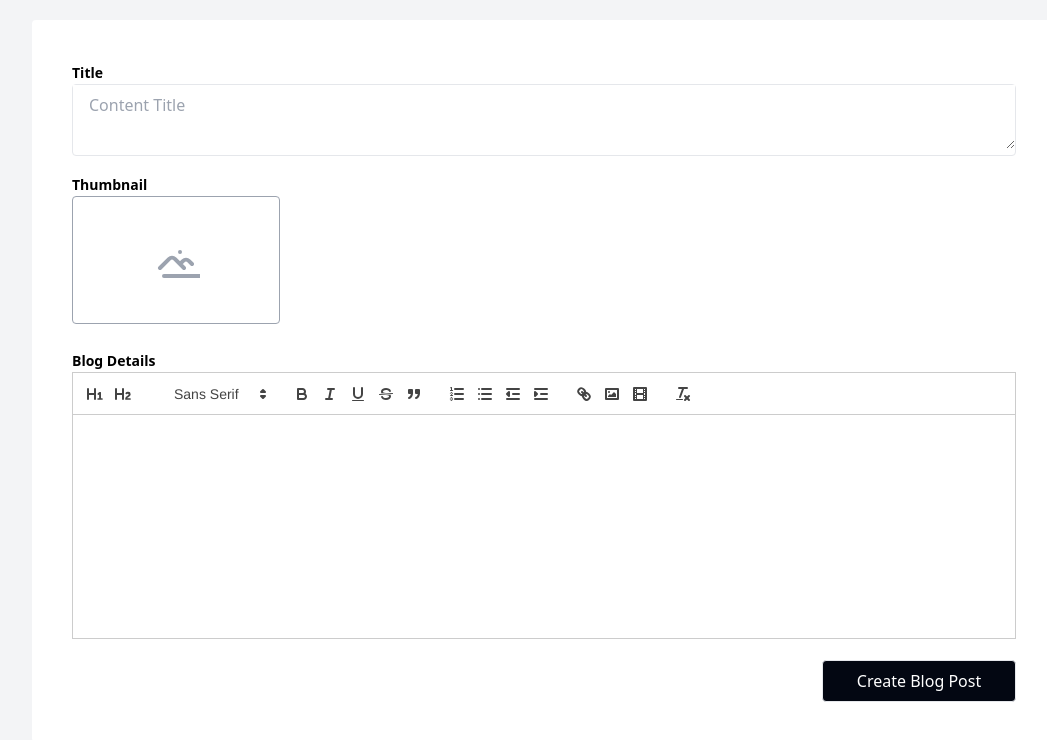
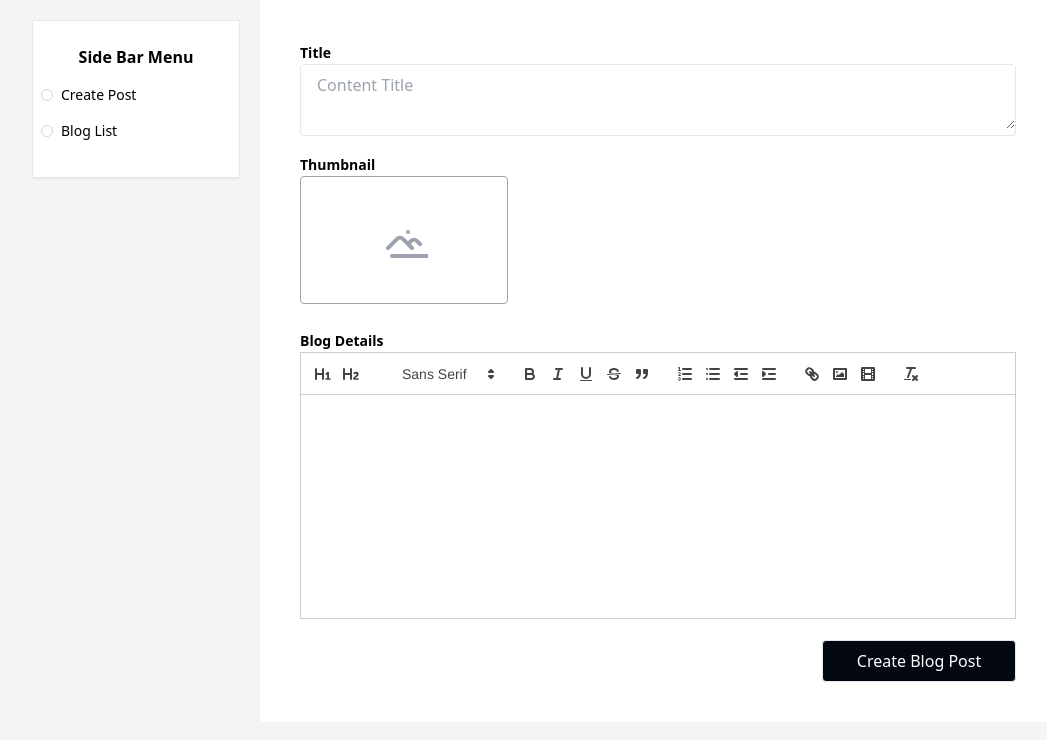
Before and after one commit to nizamseu/task-blog, a Next.js app: page /create_post in a window 1280 px wide. Shown: the top 740 px of the page, without its empty margins (96-1143 px from the left). Built offline with nearby package versions, Linux system fonts and the light colour scheme.

Commit message:
dashboar sidebar, layout, create post, list post

```diff
--- a/package.json
+++ b/package.json
@@ -16,6 +16,7 @@
     "postcss": "8.4.29",
     "react": "18.2.0",
     "react-dom": "18.2.0",
+    "react-icons": "^4.11.0",
     "react-loader-spinner": "^5.4.5",
     "react-quill": "^2.0.0",
     "sweetalert2": "^11.7.27",
--- a/src/Components/Blog/Blog.js
+++ b/src/Components/Blog/Blog.js
@@ -65,7 +65,7 @@ const Blog = () => {
         .post("/api/v1/blog/blog", data)
         .then((res) => {
           SuccessAlert("Post Created Successfully");
-          // router.push('/')
+          router.push("/dashboard/blog_list");
           setIsLoading(false);
         })
         .catch((err) => {
@@ -85,7 +85,7 @@ const Blog = () => {
     setFormData({ ...formData, thumbnail: file });
   };
   return (
-    <div className=" max-w-5xl md:py-5 w-full  mx-auto ">
+    <div className="  w-full  mx-auto ">
       <form className=" bg-white p-4 md:p-10 rounded " onSubmit={handleSubmit}>
         <div className=" mb-4">
           <label className=" text-sm font-bold ">Title</label>
--- /dev/null
+++ b/src/Components/BlogList/BlogList.js
@@ -0,0 +1,93 @@
+import axios from "axios";
+import Link from "next/link";
+import React, { useEffect, useState } from "react";
+import { BiEdit } from "react-icons/bi";
+import { AiFillDelete } from "react-icons/ai";
+const BlogList = () => {
+  const [blogsobj, setBlogobj] = useState([]);
+
+  useEffect(() => {
+    retrive_blog();
+  }, []);
+  console.log("blogsobj", blogsobj);
+  async function retrive_blog() {
+    await axios
+      .get(`https://admin.iou.ac/api/v1/article/`)
+      .then((res) => {
+        console.log("res", res);
+        setBlogobj(res?.data?.results);
+        // setBlogobj(res?.data?.data);
+      })
+      .catch((err) => {});
+  }
+  return (
+    <div className=" bg-white   rounded px-6 py-2 pb-16 w-full min-h-screen  ">
+      <div className=" flex justify-end">
+        <Link
+          href="/dashboard"
+          className=" bg-gray-900 text-white px-4 py-2 rounded-lg my-2"
+        >
+          Add Post
+        </Link>
+      </div>
+      <div class="relative overflow-x-auto shadow-md sm:rounded-lg ">
+        <table class="w-full text-sm text-left text-gray-500 ">
+          <thead class="text-xs text-gray-700 uppercase bg-gray-50">
+            <tr>
+              <th scope="col" class="px-6 py-3">
+                Title
+              </th>
+              <th scope="col" class="px-6 py-3">
+                Full Name
+              </th>{" "}
+              <th scope="col" class="px-6 py-3">
+                Role
+              </th>
+              <th scope="col" class="px-6 py-3">
+                Action
+              </th>
+            </tr>
+          </thead>
+          <tbody>
+            {blogsobj?.map((item) => (
+              <tr
+                class="bg-white border-b dark:bg-gray-800 dark:border-gray-700"
+                key={item?.id}
+              >
+                <th class="px-6 py-4">
+                  <p>{item?.title}</p>
+                </th>
+                <th class="px-6 py-4">
+                  <p>{item?.first_name + " " + item?.last_name}</p>
+                </th>
+                <th class="px-6 py-4">
+                  <p>{item?.role}</p>
+                </th>
+
+                <td className="px-6 py-4 w-64">
+                  <div className="  w-full">
+                    <button
+                      onClick={() => router.push(`/edit-user/${item?.id}`)}
+                      className="mx-1 py-2 bg-yellow-600 text-white px-2  rounded-full"
+                    >
+                      <BiEdit size={16} />
+                    </button>
+
+                    <button
+                      onClick={() => handleDelete(item?.id)}
+                      className=" py-2 bg-red-600 text-white px-2  rounded-full"
+                    >
+                      <AiFillDelete size={16} />
+                    </button>
+                  </div>
+                </td>
+              </tr>
+            ))}
+          </tbody>
+        </table>
+      </div>
+    </div>
+  );
+};
+
+export default BlogList;
--- /dev/null
+++ b/src/Components/Layout/Layout.js
@@ -0,0 +1,20 @@
+import React, { useState } from "react";
+import Sidebar from "../Sidebar.js/Sidebar";
+
+const Layout = ({ children }) => {
+  return (
+    <div className=" bg-gray-100 min-h-screen   ">
+      {/* <CreatePost /> */}
+      <div className=" mx-10">
+        <div className=" grid grid-cols-12 gap-10">
+          <div className=" col-span-2 mt-5 w-52  ">
+            <Sidebar />
+          </div>
+          <div className=" col-span-10 mt-5">{children}</div>
+        </div>
+      </div>
+    </div>
+  );
+};
+
+export default Layout;
--- /dev/null
+++ b/src/Components/Sidebar.js/Sidebar.js
@@ -0,0 +1,69 @@
+import { useRouter } from "next/router";
+import React, { useState } from "react";
+
+const Sidebar = ({}) => {
+  const [activeState, setActiveState] = useState(0);
+  const sitebarData = ["Create Post", "Blog List"];
+  const router = useRouter();
+  const handlesidebar = (index) => {
+    if (index === 1) {
+      router.push("/dashboard");
+    }
+    if (index === 2) {
+      router.push("/dashboard/blog_list");
+    }
+  };
+  return (
+    <div className=" w-52 bg-white border shadow-sm rounded-sm  pt-4 pb-7">
+      <h3 className=" my-2 font-bold text-center">Side Bar Menu</h3>
+
+      <div
+        onClick={() => handlesidebar(1)}
+        className={` ${
+          router.pathname === "/dashboard" && " bg-gray-100"
+        } form-check flex  p-2  `}
+      >
+        <input
+          checked={router.pathname === "/dashboard"}
+          className="  text-sm bg-img-none accent-red-500 form-check-input appearance-none rounded-full h-3 w-3 border border-gray-300 bg-white checked:bg-red-600 checked:border-red-600 focus:outline-none  mt-1 align-top bg-no-repeat bg-center bg-contain float-left mr-2 cursor-pointer"
+          type="radio"
+          name="flexRadioDefault"
+          id={1}
+        />
+        <label
+          className={`${
+            router.pathname === "/dashboard" && " text-red-500 font-bold"
+          } form-check-label inline-block text-sm`}
+          for={1}
+        >
+          Create Post
+        </label>
+      </div>
+      <div
+        onClick={() => handlesidebar(2)}
+        className={` ${
+          router.pathname.includes("dashboard/blog_list") && " bg-gray-100"
+        } form-check flex  p-2  `}
+      >
+        <input
+          checked={router.pathname.includes("dashboard/blog_list")}
+          className="  text-sm bg-img-none accent-red-500 form-check-input appearance-none rounded-full h-3 w-3 border border-gray-300 bg-white checked:bg-red-600 checked:border-red-600 focus:outline-none  mt-1 align-top bg-no-repeat bg-center bg-contain float-left mr-2 cursor-pointer"
+          type="radio"
+          name="flexRadioDefault"
+          id={2}
+        />
+        <label
+          className={`${
+            router.pathname.includes("dashboard/blog_list") &&
+            " text-red-500 font-bold"
+          } form-check-label inline-block text-sm`}
+          for={2}
+        >
+          Blog List
+        </label>
+      </div>
+    </div>
+  );
+};
+
+export default Sidebar;
--- a/src/pages/_app.js
+++ b/src/pages/_app.js
@@ -1,5 +1,14 @@
-import '@/styles/globals.css'
+import Layout from "@/Components/Layout/Layout";
+import "@/styles/globals.css";
+import { useRouter } from "next/router";
 
 export default function App({ Component, pageProps }) {
-  return <Component {...pageProps} />
+  const router = useRouter();
+  if (router.pathname === "/dashboard") {
+    return (
+      <Layout>
+        <Component {...pageProps} />
+      </Layout>
+    );
+  } else return <Component {...pageProps} />;
 }
--- a/src/pages/create_post.js
+++ b/src/pages/create_post.js
@@ -1,14 +1,22 @@
 import Blog from "@/Components/Blog/Blog";
 import CreatePost from "@/Components/CreatePost/CreatePost";
-import React from "react";
+import Sidebar from "@/Components/Sidebar.js/Sidebar";
+import React, { useState } from "react";
 
-const create_post = () => {
+const Create_post = () => {
+  const [activeState, setActiveState] = useState(0);
+
   return (
-    <div className=" bg-gray-100 min-h-screen">
+    <div className=" bg-gray-100 min-h-screen ">
       {/* <CreatePost /> */}
-      <Blog />
+      <div className=" flex max-w-5xl mx-auto space-x-5">
+        <div className=" mt-5 w-52  ">
+          <Sidebar activeState={activeState} setActiveState={setActiveState} />
+        </div>
+        <Blog />
+      </div>
     </div>
   );
 };
 
-export default create_post;
+export default Create_post;
--- /dev/null
+++ b/src/pages/dashboard/blog_list.js
@@ -0,0 +1,13 @@
+import BlogList from "@/Components/BlogList/BlogList";
+import Layout from "@/Components/Layout/Layout";
+import React from "react";
+
+const blog_list = () => {
+  return (
+    <Layout>
+      <BlogList />
+    </Layout>
+  );
+};
+
+export default blog_list;
--- /dev/null
+++ b/src/pages/dashboard/index.js
@@ -0,0 +1,12 @@
+import Blog from "@/Components/Blog/Blog";
+import React from "react";
+
+const Index = () => {
+  return (
+    <div>
+      <Blog />
+    </div>
+  );
+};
+
+export default Index;
--- a/src/pages/index.js
+++ b/src/pages/index.js
@@ -1,11 +1,13 @@
 import Blog from "@/Components/Blog/Blog";
+import BlogList from "@/Components/BlogList/BlogList";
 import HomePage from "@/Components/Home/HomePage";
 
 export default function Home() {
   return (
     <main>
-      <Blog />
+      {/* <Blog /> */}
       {/* <HomePage /> */}
+      <BlogList />
     </main>
   );
 }
```
Also changed, not shown: 1 other file (tests, documents, lock files or other folders).
